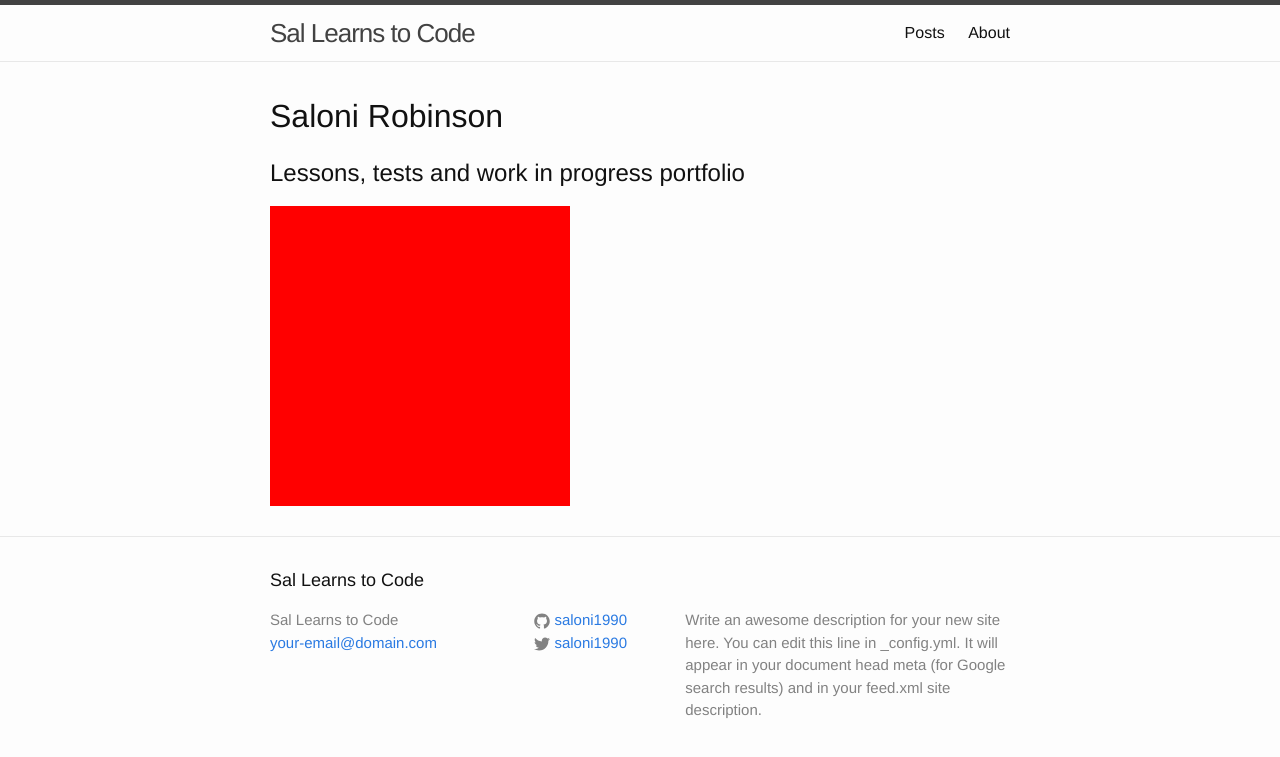
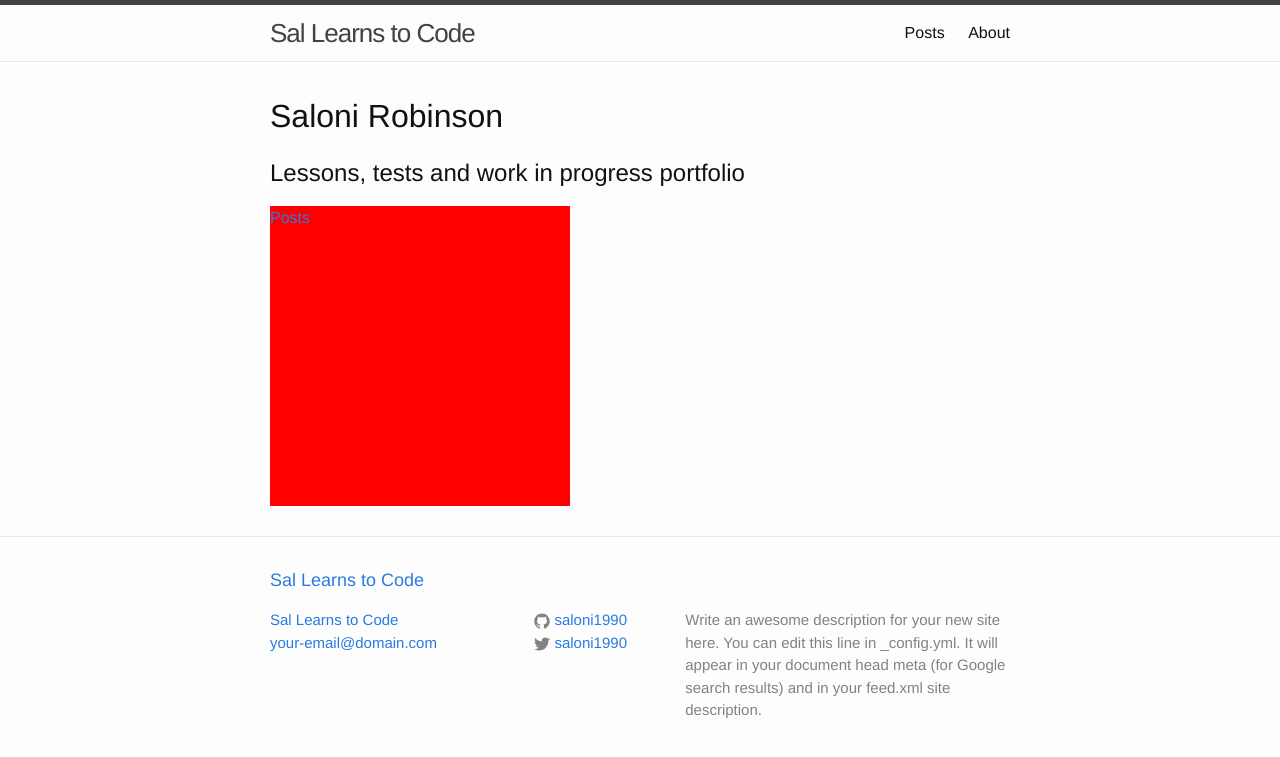
Before and after one commit to saloni1990/saloni1990.github.io, a Jekyll site: the page built from index.html, in a window 1280 px wide. Shown: the top 757 px of the page. Built offline with Jekyll 4.4.1, drawn with Linux system fonts in a browser that asks for light colours.

Commit message:
Update index.html

```diff
--- a/index.html
+++ b/index.html
@@ -5,13 +5,8 @@ layout: home
 <body>
  <h1>Saloni Robinson</h1>
  <h2> Lessons, tests and work in progress portfolio</h2>
- <div>
-  <div class="left">
-  </div>
-  <div class="centre">
-  </div>
-  <div="right">
-  </div>
+ <div class="left">
+  <a href="#">Posts<a>
  </div>
 
  </body>
```
